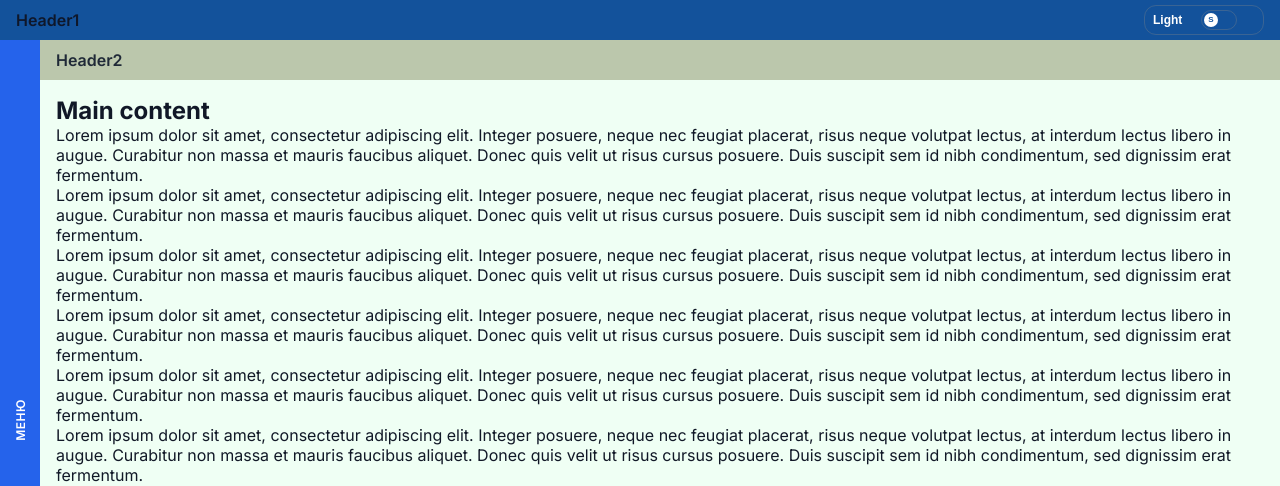
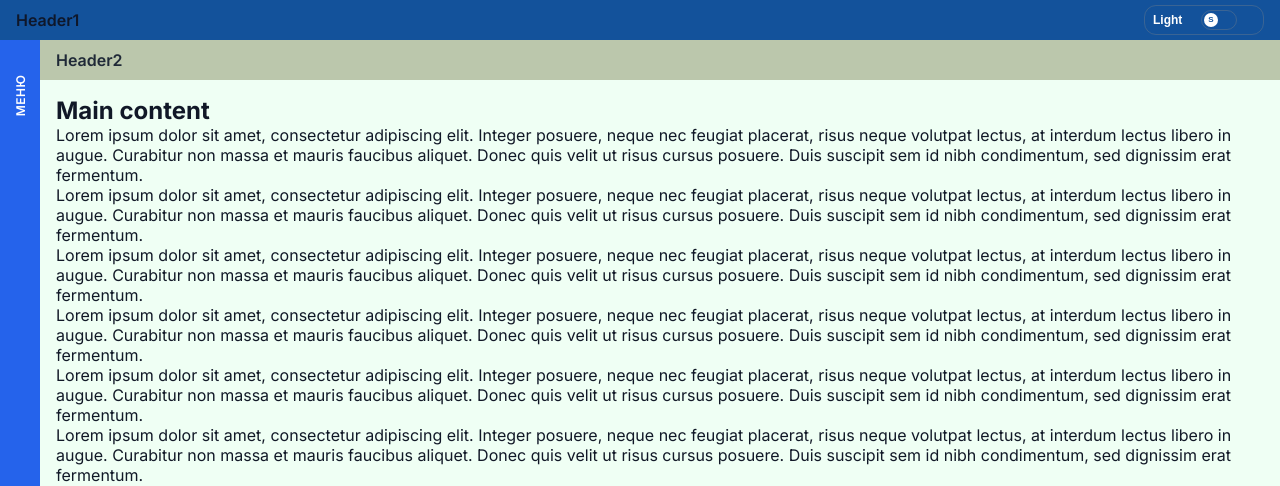
Before and after one commit to warlok38/template-ui-kit, a Next.js app: page / in a window 1280 px wide. Shown: the top 486 px of the page. Built offline with nearby package versions, Linux system fonts and the light colour scheme.

Commit message:
improvement: align collapsed sidebar label to top position
Move the rotated collapsed label to the top section of the left rail to match the intended layout from the design reference.

Co-authored-by: Cursor <cursoragent@cursor.com>

```diff
--- a/src/components/LeftBar/LeftBar.module.css
+++ b/src/components/LeftBar/LeftBar.module.css
@@ -24,18 +24,15 @@
 }
 
 .collapsedLabel {
-  position: relative;
-  flex: 1;
-  display: flex;
-  align-items: center;
-  justify-content: center;
-  width: 100%;
+  position: absolute;
+  top: calc(var(--layout-header-height) + var(--space-2));
+  left: 50%;
   color: var(--color-text-inverse);
   font-size: var(--font-size-xs);
   font-weight: 600;
   letter-spacing: 0.04em;
   text-transform: uppercase;
-  transform: rotate(-90deg);
+  transform: translateX(-50%) rotate(-90deg);
   white-space: nowrap;
   opacity: 1;
   transition:
```
